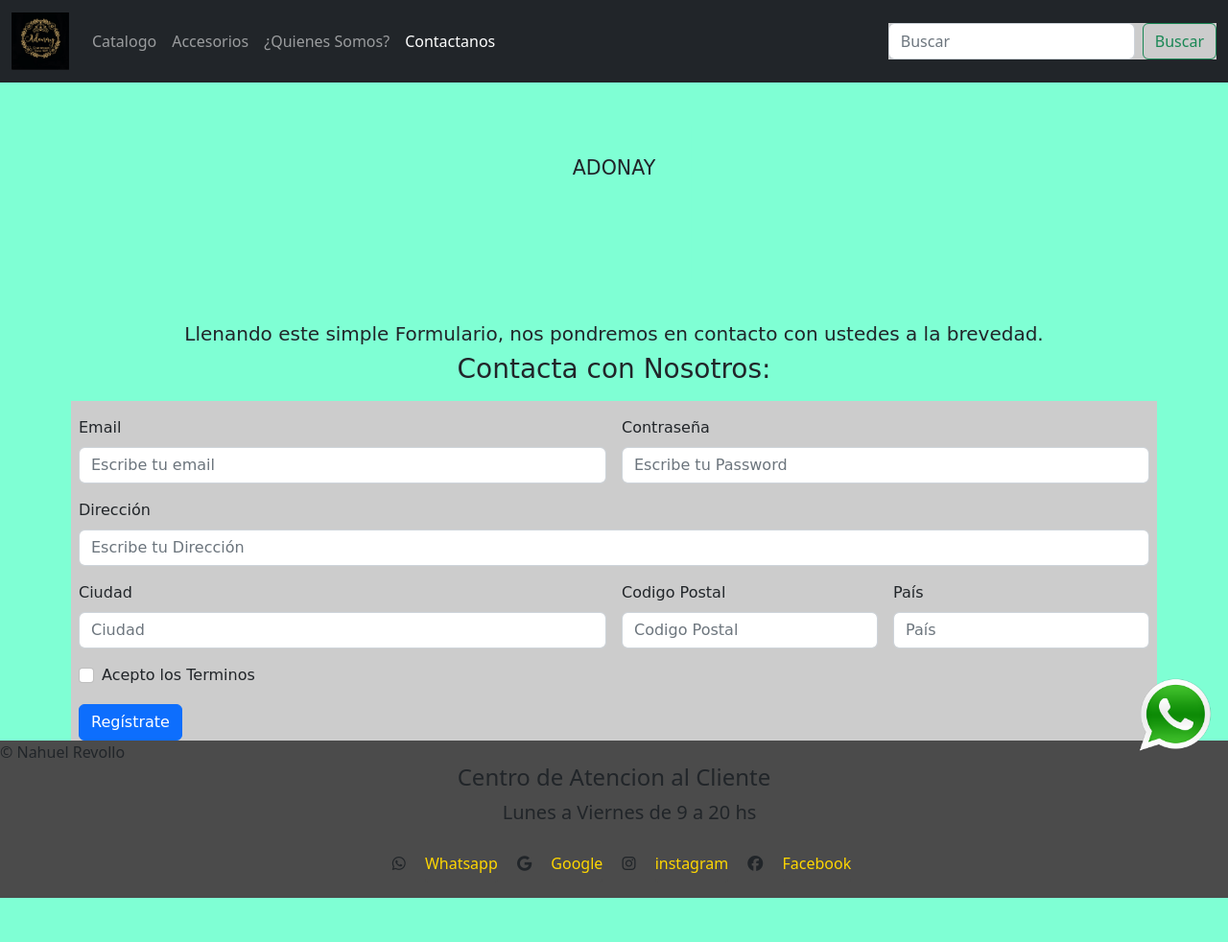
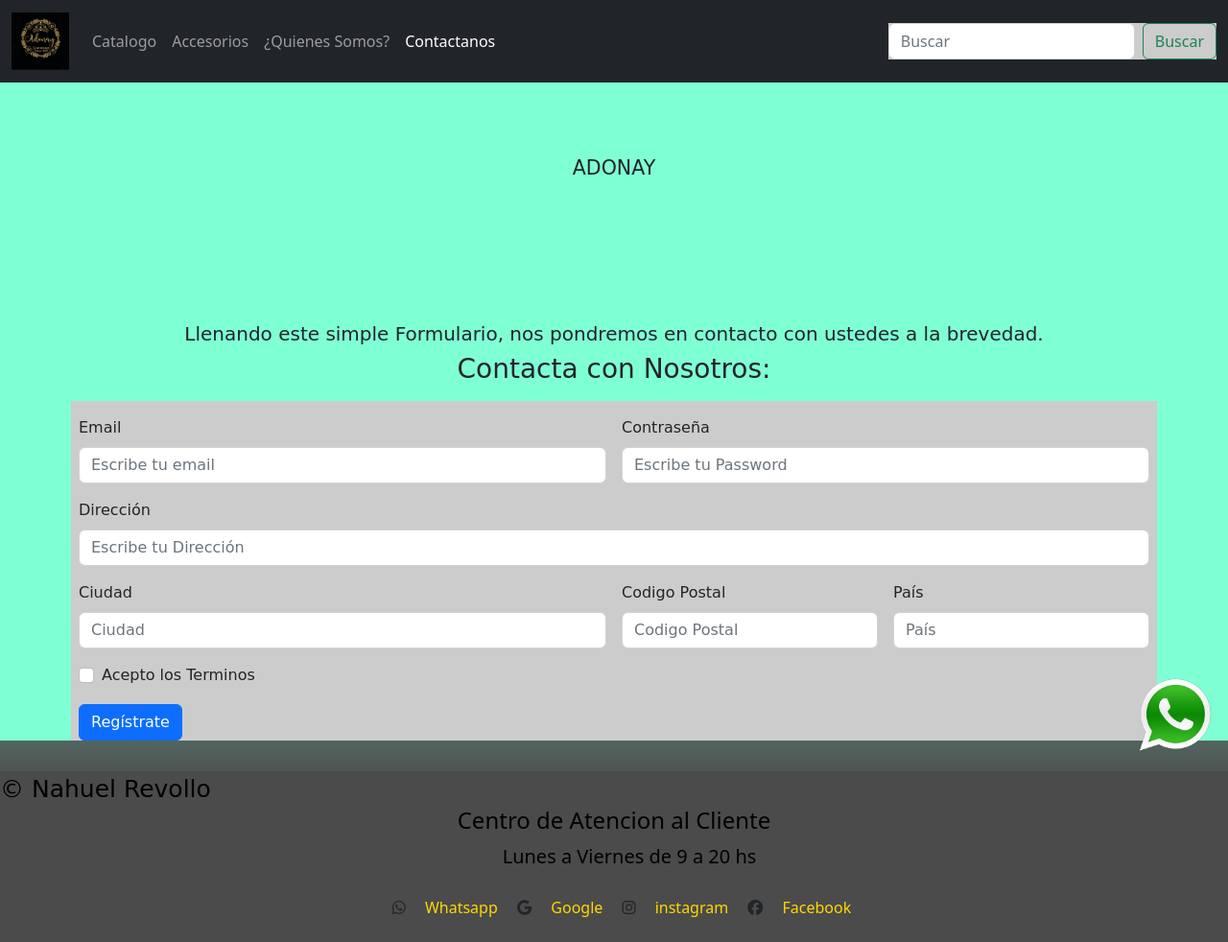
Before and after one commit to NahuelRevollo12/Adonay-Tienda, a plain HTML site: page paginas/contacto.html in a window 1280 px wide. Shown: the whole page at 96% size. Before the commit the page ends 936 px from the top, so only its background shows below. Drawn offline with nearby package versions, Linux system fonts and the light colour scheme; a web font is replaced by a local one.

Commit message:
corrigiendo errores y agregando gradiente en algunas pag

```diff
--- a/paginas/contacto.html
+++ b/paginas/contacto.html
@@ -106,7 +106,7 @@
 
   </main>
   <footer class="pie">
-    <span>© Nahuel Revollo</span>
+    <span class="copy">© Nahuel Revollo</span>
     <div>
       <h4>Centro de Atencion al Cliente</h4>
     </div>
--- a/style.css
+++ b/style.css
@@ -129,7 +129,7 @@ h1 {
 
 .pie {
     background-color: #4B4B4B;
-    margin-top: auto;
+    margin-top: 2rem;
 
 }
 
@@ -137,11 +137,14 @@ body {
     display: flex;
     flex-direction: column;
     min-height: 100vh;
-    background-color: #7fffd4;
+    /*background-color: #7fffd4;*/
+    background: rgb(75,75,75);
+    background: linear-gradient(0deg, rgba(75,75,75,1) 16%, rgba(127,255,212,1) 53%, rgba(127,255,212,1) 91%);
 }
 
 .pie h4 {
     text-align: center;
+    color: #000000;
 
 
 }
@@ -232,6 +235,7 @@ body {
     text-align: center;
     list-style: none;
     font-size: 20px;
+    color: #000000;
 
 }
 
```
